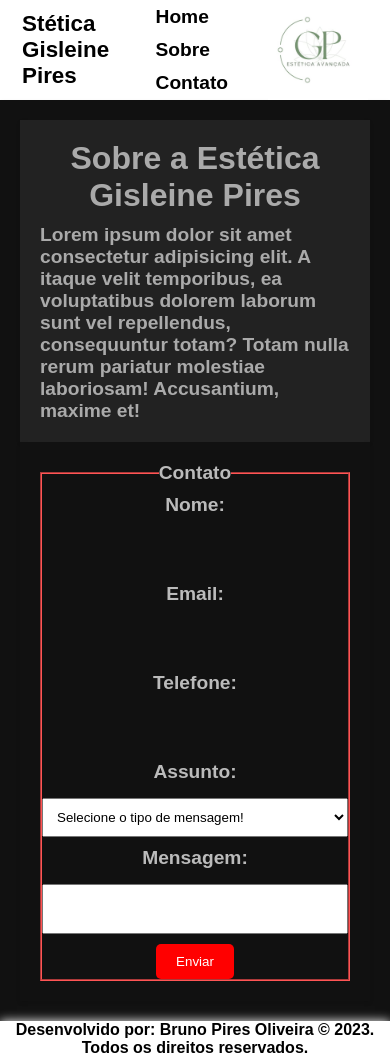
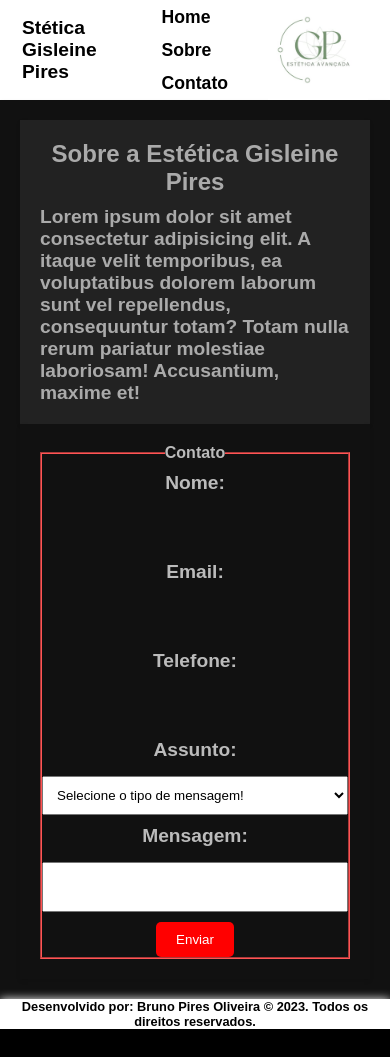
Before and after one commit to Bruno-Pires-Oliveira/esteticaGisleinePiresDemostracao, a plain HTML site: page index.html in a window 390 px wide. After the commit the page ends 1029 px from the top, so only its background shows below. Drawn offline with Linux system fonts and the light colour scheme.

Commit message:
Ajustando o tamanho de fonte para mobile

```diff
--- a/css/style.css
+++ b/css/style.css
@@ -36,7 +36,7 @@ body {
   border: 2px solid var(--corDasLetras);
 }
 .titulo {
-  font-size: 1.4rem;
+  font-size: 1.2rem;
   font-weight: bold;
 }
 .menu {
@@ -55,7 +55,7 @@ body {
 .menu a {
   text-decoration: none;
   color: black;
-  font-size: 1.2rem;
+  font-size: 1.1rem;
   font-weight: bold;
   transition: color 0.3s ease;
 }
@@ -87,7 +87,7 @@ body {
   width: 100%;
 }
 .sobre h1 {
-  font-size: 2rem;
+  font-size: 1.5rem;
   margin-bottom: 10px;
   text-align: center;
 }
@@ -96,6 +96,7 @@ body {
   padding: 20px;
   box-shadow: 0 2px 4px rgba(0, 0, 0, 0.1);
   color: var(--corDasLetrasSecundarias);
+  width: 100%;
 }
 #formulario fieldset {
   display: flex;
@@ -107,7 +108,7 @@ body {
   animation: bordarDoFormularioBrilhantes 2s infinite;
 }
 legend {
-  font-size: 1.2rem;
+  font-size: 1.0rem;
   font-weight: bold;
   margin-bottom: 10px;
   text-align: center;
@@ -169,6 +170,7 @@ footer {
   text-align: center;
   font-weight: bold;
   animation: headerBrilhantes 5s infinite;
+  font-size: 0.8rem;
 }
 @keyframes headerBrilhantes {
   0% {
```
